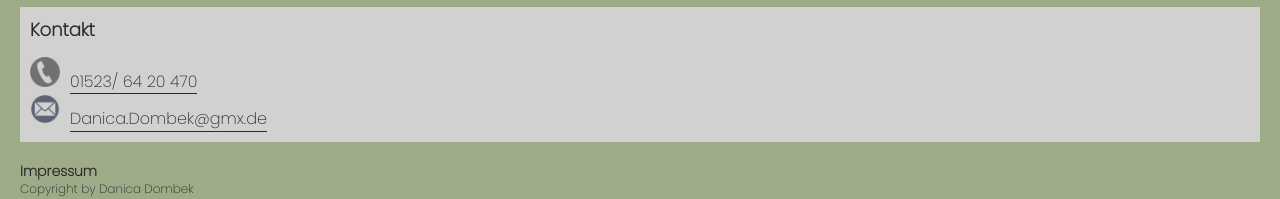
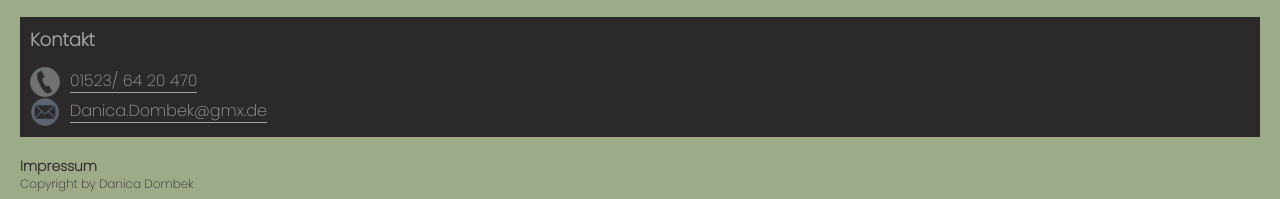
Before and after one commit to danicadombek/personal-website, a plain HTML site: page index.html in a window 1280 px wide. Shown: the part 2098-2297 px from the top of the page. Drawn offline with Linux system fonts and the light colour scheme.

Commit message:
Change the color of the dark content

```diff
--- a/index.html
+++ b/index.html
@@ -91,8 +91,8 @@
         <section id="kontakt" class="content-color">
         <h2 class="content-headline">Kontakt</h2>
         <address>
-          <div class="contact-flex"><img src="images/telefon.png" alt="" class="contact-icons"><a href="tel:+4915236420470" class="links-kontakt">01523/ 64 20 470</a><br /></div>
-          <div class="contact-flex"><img src="images/mail.png" alt="" class="contact-icons"><a href="mailto:danica.dombek@gmx.de" class="links-kontakt">Danica.Dombek@gmx.de</a></div>
+          <div class="contact-flex"><img src="images/telefon.png" alt="" class="contact-icons"><a href="tel:+4915236420470" class="contact-links">01523/ 64 20 470</a><br /></div>
+          <div class="contact-flex"><img src="images/mail.png" alt="" class="contact-icons"><a href="mailto:danica.dombek@gmx.de" class="contact-links">Danica.Dombek@gmx.de</a></div>
         </address>
       </section>
 
--- a/style.css
+++ b/style.css
@@ -5,8 +5,9 @@
 /* Variable global*/
 :root {
   --primary: rgba(109, 129, 76, 0.664);
-  --black: rgb(43, 41, 41);
-  --content-color: #d1d1d0;
+  --black: #2b2929;
+  --content-color: rgb(43, 41, 41);
+  --content-text-color: rgba(224, 226, 221, 0.664);
   width: 100vw;
   padding: 20px;
   margin: auto;
@@ -14,7 +15,8 @@
 
 header {
   background-color: var(--content-color);
-  padding: 10px;
+  padding: 15px;
+  color: var(--content-text-color);
 }
 
 body {
@@ -54,7 +56,7 @@ h2 {
 }
 
 .navi-buttons {
-  background-color: var(--black);
+  background-color: var(--primary);
   color: azure;
   margin-bottom: 10px;
   padding: 10px;
@@ -101,12 +103,13 @@ h2 {
   text-align: justify;
 }
 
-.links-kontakt {
+.contact-links {
   border-bottom: 1px solid;
   color: var(--black);
   font-style: normal;
   margin-left: 10px;
   text-decoration: none;
+  color: var(--content-text-color);
 }
 
 .cv-dates {
@@ -120,18 +123,18 @@ h2 {
 .contact-flex {
   display: flex;
   justify-content: unset;
-  align-items: baseline;
+  align-items: center;
   flex-wrap: wrap;
 }
 
 .contact-icons {
   width: 30px;
-  margin-bottom: ;
 }
 
 .content-color {
   background-color: var(--content-color);
   padding: 10px;
+  color: var(--content-text-color);
 }
 
 .content-headline {
```
